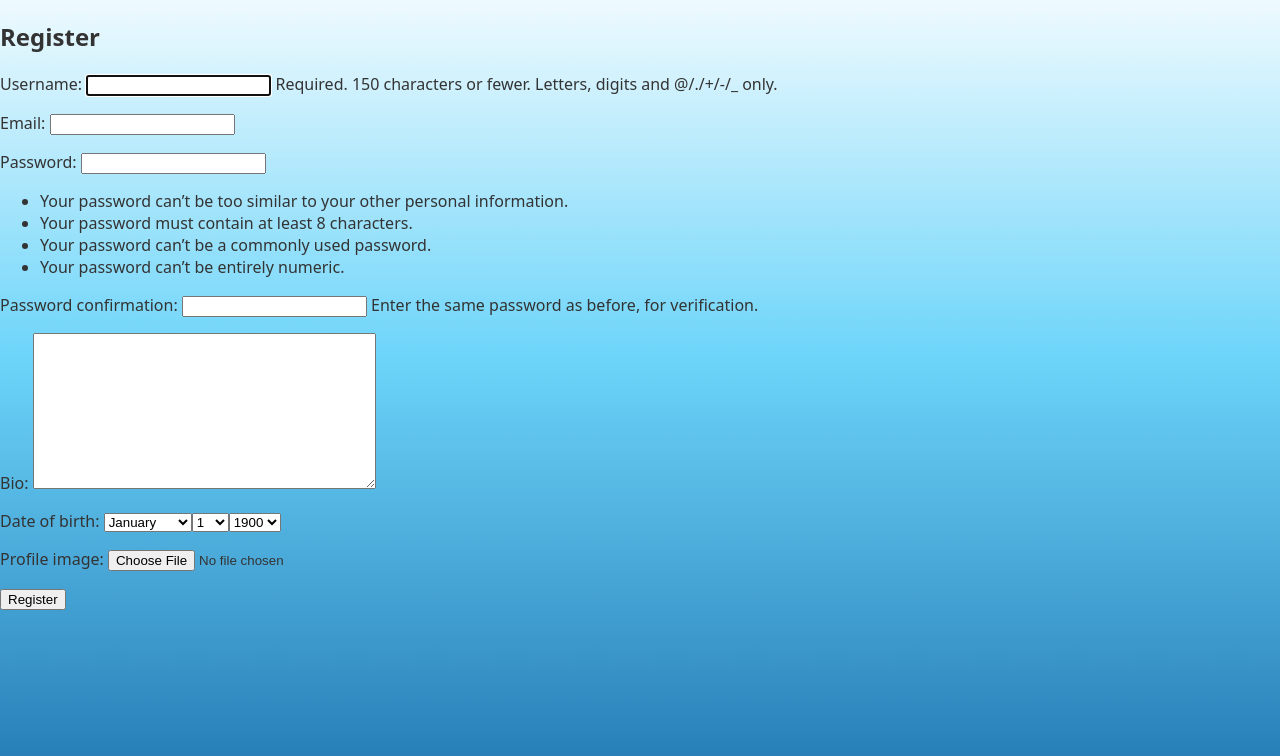
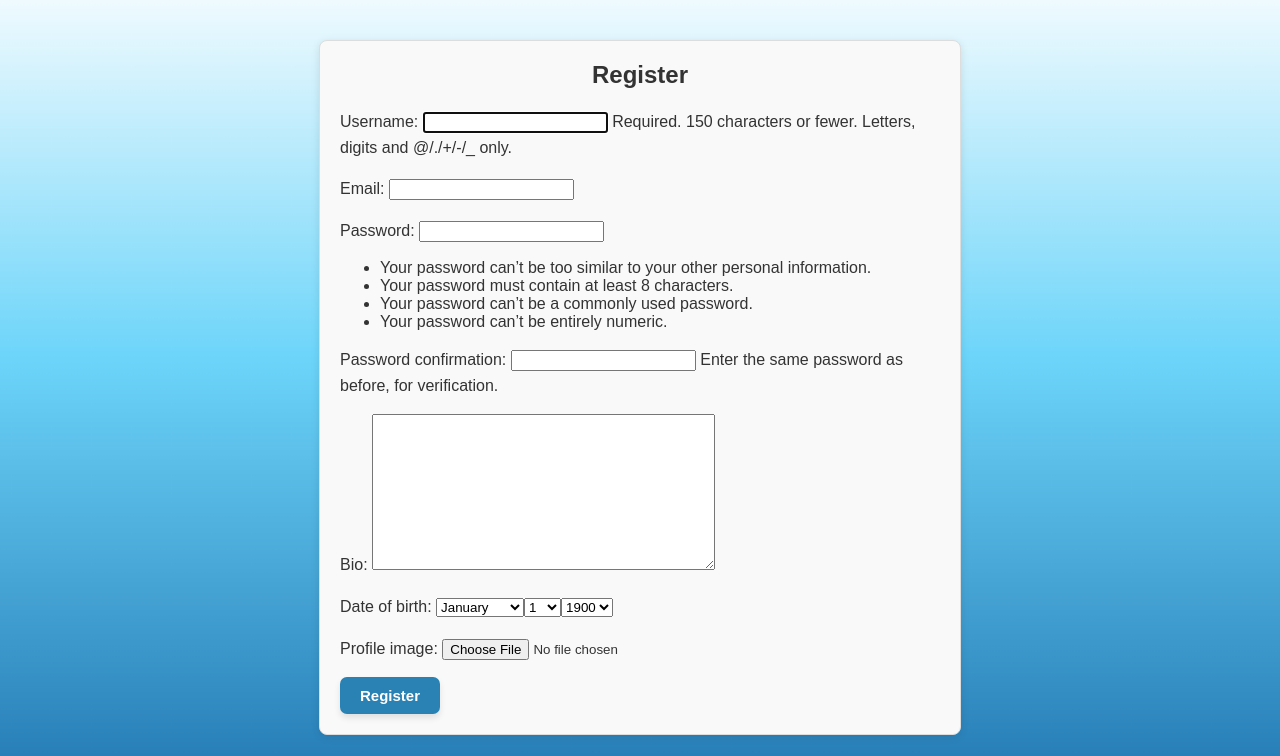
Before and after one commit to Vidya-GM/Recipe_Generator, a Django app: page /users/register/ in a window 1280 px wide. Shown: the part 44-800 px from the top of the page. Run offline with Django 5.2, Linux system fonts and the light colour scheme.

Commit message:
Add css to Login, register, my_recipes

```diff
--- a/culinary_cloud_ai/applications/recipe_user/templates/recipe_user/recipeuser_register.html
+++ b/culinary_cloud_ai/applications/recipe_user/templates/recipe_user/recipeuser_register.html
@@ -4,16 +4,21 @@
 
     {% if messages %}
     {% for message in messages %}
-        <div class="alert {% if message.tags %}alert-{{ message.tags }}{% endif %}">
+        <div class="alert {% if message.tags %}alert-{{ message.tags }}{% endif %}"
+        style="text-align: center; color: red; font-weight: bold; margin: 20px 0;"
+        >
             {{ message }}
         </div>
     {% endfor %}
     {% endif %}
 
-    <h2>Register</h2>
-    <form method="POST" enctype="multipart/form-data">
-        {% csrf_token %}
-        {{ form.as_p }}
-    <button type="submit">Register</button>
-    </form>
+    <div class="registration-container">
+        <div class="registration-box">
+
+        <h2>Register</h2>
+        <form method="POST" enctype="multipart/form-data" class="registration-form">
+            {% csrf_token %}
+            {{ form.as_p }}
+            <button type="submit">Register</button>
+        </form>
 {% endblock %}
--- a/culinary_cloud_ai/applications/recipe_user/views.py
+++ b/culinary_cloud_ai/applications/recipe_user/views.py
@@ -74,5 +74,5 @@ def myRecipes(request):
     recipeuser = request.user
     my_recipes = recipeuser.recipe_set.all()
     print(my_recipes)
-    return render(request, "recipe_user/my_recipes.html", {"my_recipes": my_recipes,
+    return render(request, "recipe_user/my_recipe_list.html", {"my_recipes": my_recipes,
                                                             "recipeuser": recipeuser})
--- a/culinary_cloud_ai/config/static/css/main.css
+++ b/culinary_cloud_ai/config/static/css/main.css
@@ -756,6 +756,120 @@ html, body {
     border-radius: 5px;
 }
 
+/* -------------------------Style for recipe-User----- -------------------------- */
+/* -----------------------------recipe-User-Profile -------------------------- */
+/* Profile box */
+
+.profile-box {
+    max-width: 600px;
+    margin: 40px auto;
+    padding: 20px;
+    border: 1px solid #ddd;
+    border-radius: 8px;
+    background-color: #f9f9f9;
+    box-shadow: 0 2px 8px rgba(0,0,0,0.1);
+    font-family: Arial, sans-serif;
+}
+.profile-box h2 {
+    margin-top: 0;
+    text-align: center;
+}
+.profile-box p {
+    line-height: 1.6;
+}
+
+/* -----------------------------recipe-User-Login -------------------------- */
+/* Main form container */
+.form-container {
+    display: flex;
+    justify-content: center;
+    align-items: flex-start;
+    min-height: calc(100vh - 60px); /* Adjust based on your navbar height */
+    padding-top: 40px;
+    background-color: #f5f5f5;
+}
+
+/* Form box styling */
+.form-box {
+    background-color: white;
+    padding: 30px;
+    border-radius: 8px;
+    box-shadow: 0 4px 12px rgba(0,0,0,0.1);
+    width: 100%;
+    max-width: 400px;
+    position: relative;  /* needed if z-index used */
+    z-index: 5;
+}
+
+/* Form elements */
+.form-box form {
+    display: flex;
+    flex-direction: column;
+}
+
+.form-box input[type="text"],
+.form-box input[type="email"],
+.form-box input[type="password"] {
+    padding: 10px;
+    margin-bottom: 7px;
+    border: 1px solid #ccc;
+    border-radius: 4px;
+}
+
+.form-box button {
+    padding: 10px 20px;
+    background-color: #197cb6;         /* Green color */
+    border: none;
+    color: white;
+    border-radius: 7px;
+    font-size: 19px;
+    font-weight: 600;
+    cursor: pointer;
+    transition: background-color 0.3s ease, transform 0.2s ease;
+    box-shadow: 0 4px 6px rgba(0, 0, 0, 0.1);
+}
+
+.form-box button:hover {
+    background-color: #072647;
+}
+
+/* -----------------------------recipe-User-Registration -------------------------- */
+
+.registration-container {
+    max-width: 600px;
+    margin: 40px auto;
+    padding: 20px;
+    border: 1px solid #ddd;
+    border-radius: 8px;
+    background-color: #f9f9f9;
+    box-shadow: 0 2px 8px rgba(0,0,0,0.1);
+    font-family: Arial, sans-serif;
+}
+.registration-box h2 {
+    margin-top: 0;
+    text-align: center;
+}
+.registration-box p {
+    line-height: 1.6;
+}
+
+.registration-box button {
+    padding: 10px 20px;
+    background-color: #2981b4;         /* Green color */
+    border: none;
+    color: white;
+    border-radius: 7px;
+    font-size: 15px;
+    font-weight: 600;
+    cursor: pointer;
+    transition: background-color 0.3s ease, transform 0.2s ease;
+    box-shadow: 0 4px 6px rgba(0, 0, 0, 0.1);
+}
+
+.registration-box button:hover {
+    background-color: #072647;
+}
+
 
 
 /* ─────────────────────────────────────────────────────────────────
```
Also changed, not shown: culinary_cloud_ai/applications/recipe_user/templates/recipe_user/my_recipe_list.html (added, +36 -0 lines), culinary_cloud_ai/applications/recipe_user/templates/recipe_user/recipe_container.html (added, +16 -0 lines), culinary_cloud_ai/applications/recipe_user/templates/recipe_user/recipeuser_login.html (+7 -8 lines).
